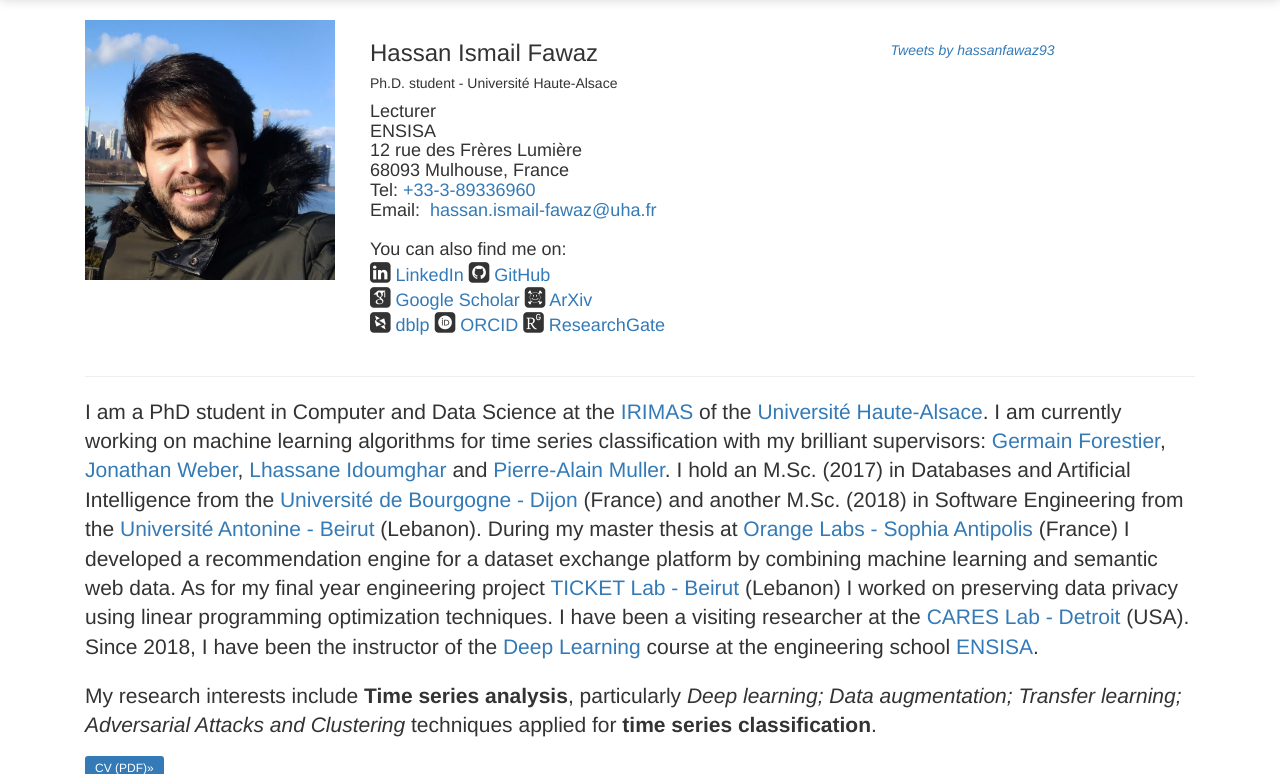
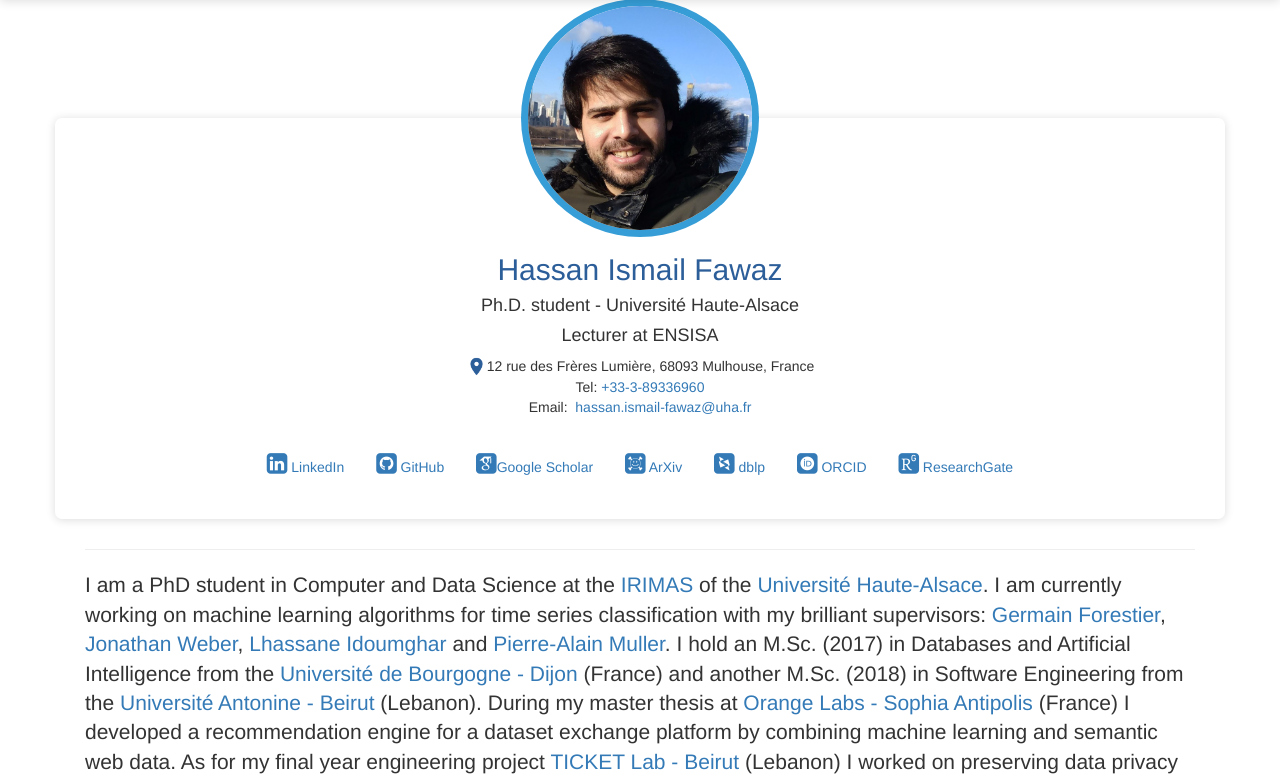
Before and after one commit to hfawaz/hfawaz.github.io, a PHP site: page / in a window 1280 px wide. Shown: the part 50-824 px from the top of the page. Run offline with PHP 8.4, Linux system fonts and the light colour scheme; some libraries are stand-ins or nearby versions; some web fonts are replaced.

Commit message:
- created id card

```diff
--- a/css/styles.css
+++ b/css/styles.css
@@ -1,13 +1,76 @@
 nav#main_header {
- box-shadow: 0 1px 10px 0 rgba(0, 0, 0, 0.14);
- border: none !important;
+	box-shadow: 0 1px 10px 0 rgba(0, 0, 0, 0.14);
+	border: none !important;
 }
 
 #home {
- margin-top: 5em;
+	margin-top: 5em;
 }
 
 
 #bs-example-navbar-collapse-1 li:hover{
 	box-shadow: #369dd6 inset 0px -4px 0px 0px;
 }
+
+#mobile-img {
+	border-radius: 10000em;
+	border: 1em white;
+	box-shadow: 0px 0px 0px 0.5em #369dd6;
+	width: 16em;
+	height: 16em;
+	margin-bottom: 1em;
+	transform: translate(8em,-8em);
+	position: absolute;
+	right: 50%;
+}
+
+#id_card{
+	box-shadow: 0 1px 10px 0 rgba(0, 0, 0, 0.14);
+	/* overflow: hidden; */
+	border-radius: 0.5em;
+	text-align: center;
+	margin-top: 7em;
+	position: relative;
+	padding-bottom: 2em;
+}
+
+#hassan_name{
+	margin-top: 4.5em;
+	color: #2c5e99;
+}
+
+div#id_card_left {
+	background: #359ed9;
+	color: white;
+	padding: 2em;
+	text-align: center;
+}
+
+div#id_card_right {
+	margin-left: 2em;
+}
+
+.clearfix:after {
+	content: " "; /* Older browser do not support empty content */
+	visibility: hidden;
+	display: block;
+	height: 0;
+	clear: both;
+}
+
+.id_card_chips {
+	background: #00000040;
+	padding: 0.3em;
+	border-radius: 1em;
+	text-align: center;
+}
+
+#location_pin{
+	width: 1.5em;
+	height: 1.5em;
+}
+
+a.id_social_link {
+    display: inline-block;
+    padding: 1em;
+}
--- a/index.html
+++ b/index.html
@@ -128,18 +128,28 @@
 <!-- Home Section -->
 <section id="home">
 	<div class="container">
-        <div align="left" class="col-md-3">
-            <img id="mobile-img" src="images/photo.png" width="250" border="0" height="260" alt="">
+		<div id="id_card" class="row">
+
+			<img id="mobile-img" src="images/photo.png" alt="">
+
+			<h2 id ="hassan_name" >
+				Hassan Ismail Fawaz
+			</h2>
+
+
+			<h4>
+				Ph.D. student - Université Haute-Alsace
+			</h4>
+
+
+
+			<h4>Lecturer at ENSISA </h4>
+
+			<div id="location">
+				<img id="location_pin" src="images/round_location_on_black_18dp.png">12 rue des Frères Lumière, 68093 Mulhouse, France<br>
 			</div>
-        <div align="left" class="col-md-4">
-            <h3>Hassan Ismail Fawaz
-                <h5>Ph.D. student - Université Haute-Alsace</h5></h3>
 
-            <h4>Lecturer<br>
-            <!-- Department of Computer Science<br> -->
-            ENSISA<br>
-            12 rue des Frères Lumière<br>
-            68093 Mulhouse, France<br>
+
 			Tel: <a href="tel:0033389336960">+33-3-89336960</a><br/>
 			Email:
 			<script language="JavaScript">
@@ -148,42 +158,36 @@
 					spiderjam('hassan.ismail-fawaz','uha.fr');
 					-->
 				</script><br/><br>
-            You can also find me on: <br>
-            <i style="font-size:24px" class="fa">&#xf08c;</i> <a href="https://www.linkedin.com/in/h-fawaz/">LinkedIn</a>
-            <i style="font-size:24px" class="fa">&#xf092;</i> <a href="https://github.com/hfawaz" ef="">GitHub</a><br>
-            <i style="font-size:24px" class="ai ai-google-scholar-square ai-3x"></i> <a href="https://scholar.google.com/citations?user=oUrGNaoAAAAJ&hl=en">Google Scholar</a>
-            <i style="font-size:24px" class="ai ai-arxiv-square ai-3x"></i> <a href="https://arxiv.org/a/ismailfawaz_h_1.html">ArXiv</a><br>
-            <i style="font-size:24px" class="ai ai-dblp-square ai-3x"></i> <a href="https://dblp.uni-trier.de/pers/hd/f/Fawaz:Hassan_Ismail">dblp</a>
-            <i style="font-size:24px" class="ai ai-orcid-square ai-3x"></i> <a href="https://orcid.org/0000-0003-1384-5996">ORCID</a>
-            <i style="font-size:24px" class="ai ai-researchgate-square ai-3x"></i> <a href="https://www.researchgate.net/profile/Hassan_Ismail_Fawaz2">ResearchGate</a>
+				<a class="id_social_link" href="https://www.linkedin.com/in/h-fawaz/"><i style="font-size:24px" class="fa">&#xf08c;</i> LinkedIn</a>
+				<a class="id_social_link" href="https://github.com/hfawaz" ef=""><i style="font-size:24px" class="fa">&#xf092;</i> GitHub</a>
+				<a class="id_social_link" href="https://scholar.google.com/citations?user=oUrGNaoAAAAJ&hl=en"><i style="font-size:24px" class="ai ai-google-scholar-square ai-3x"></i>Google Scholar</a>
+				<a class="id_social_link" href="https://arxiv.org/a/ismailfawaz_h_1.html"><i style="font-size:24px" class="ai ai-arxiv-square ai-3x"></i> ArXiv</a>
+				<a class="id_social_link" href="https://dblp.uni-trier.de/pers/hd/f/Fawaz:Hassan_Ismail"><i style="font-size:24px" class="ai ai-dblp-square ai-3x"></i> dblp</a>
+				<a class="id_social_link" href="https://orcid.org/0000-0003-1384-5996"><i style="font-size:24px" class="ai ai-orcid-square ai-3x"></i> ORCID</a>
+				<a class="id_social_link" href="https://www.researchgate.net/profile/Hassan_Ismail_Fawaz2"><i style="font-size:24px" class="ai ai-researchgate-square ai-3x"></i> ResearchGate</a>
 				<!-- Directions: <a target="_blank" href="http://goo.gl/FQCHMl">http://goo.gl/FQCHMl</a> -->
 			</h4>
+
 		</div>
-
+<!--
 			<i class="twittertop" id="t1">
 				<div id="news" style="text-align: left"  class="col-md-5">&nbsp;
 
 					<center>
 						<a class="twitter-timeline" href="https://twitter.com/hassanfawaz93?ref_src=twsrc%5Etfw">Tweets by hassanfawaz93</a> <script async src="https://platform.twitter.com/widgets.js" charset="utf-8"></script>
-<!--             <script>!function (d, s, id) {
-                var js, fjs = d.getElementsByTagName(s)[0], p = /^http:/.test(d.location) ? 'http' : 'https';
-                if (!d.getElementById(id)) {
-                    js = d.createElement(s);
-                    js.id = id;
-                    js.src = p + "://platform.twitter.com/widgets.js";
-                    fjs.parentNode.insertBefore(js, fjs);
-                }
-            }(document, "script", "twitter-wjs");</script> --></center>
+					</center>
 				</div>
 			</i>
 
-        <!--<p><a href="#" class="btn btn-primary">More &raquo;</a></p>-->
+
 		<i class="expandshow" style="display:none;" id="tab-1">
 			<button class="btn btn-primary btn-lg btn-block" style="width: 100%;" onclick="javascript:$('.allshow').show();$('.noshow').hide();$('.collapseshow').show();$('.expandshow').hide();">EXPAND ALL SECTIONS <span class="glyphicon glyphicon-chevron-down"></span></button>
 		</i>
 		<i class="collapseshow" style="display:none;" id="tab-1">
 			<button class="btn btn-primary btn-lg btn-block" style="display: block; width: 100%;" onclick="javascript:$('.allshow').hide();$('.noshow').show();$('.expandshow').show();$('.collapseshow').hide();">COLLAPSE ALL SECTIONS <span class="glyphicon glyphicon-chevron-up"></span></button>
 		</i>
+
+	-->
 
 </div>
 </section>
```
Also changed, not shown: images/round_location_on_black_18dp.png (added). Lines whose indentation alone changed are shown as unchanged.
